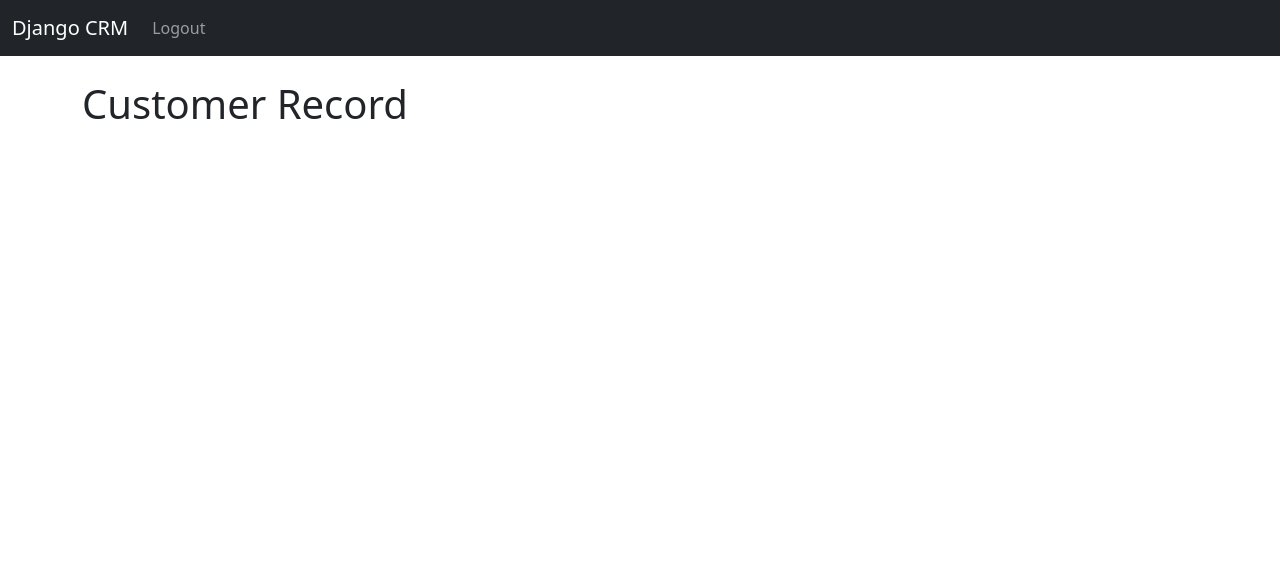
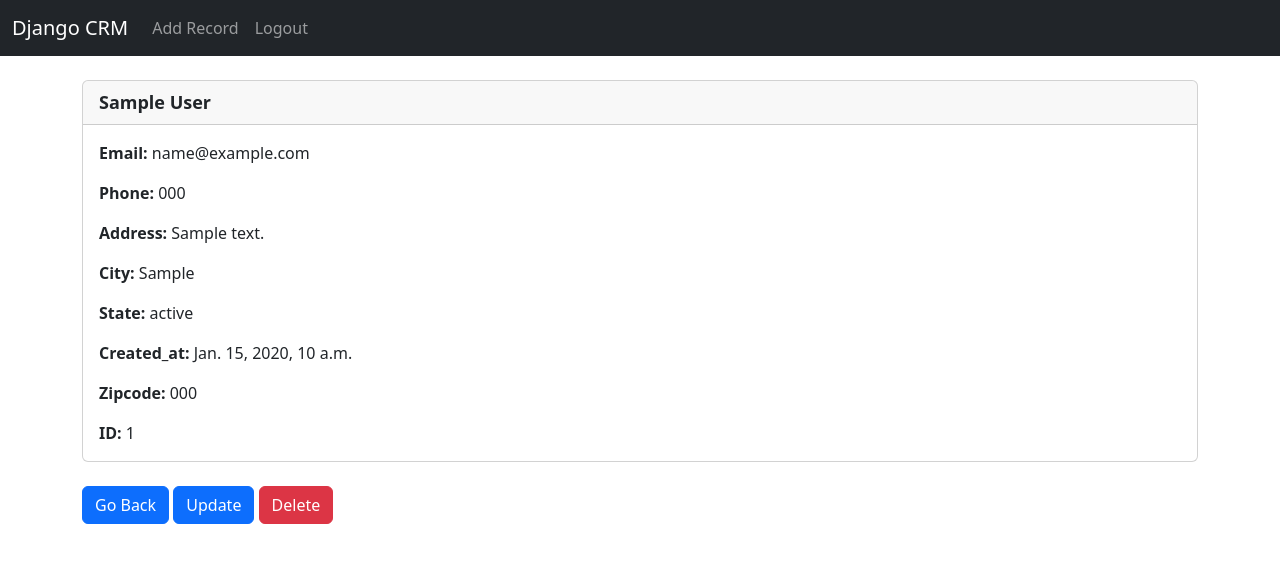
Before and after one commit to deveshsrivastava1212/Django-CRM, a Django app: page /record/1 in a window 1280 px wide. Shown: the top 563 px of the page. Run offline with Django 4.2, Linux system fonts and the light colour scheme; a user stored in the database is signed in; tables that the repository leaves empty hold one stand-in row (values such as "Sample post").

Commit message:
Add and Delete Records

```diff
--- a/website/templates/base.html
+++ b/website/templates/base.html
@@ -12,7 +12,7 @@
     <br/>
     {% if messages %}
       {% for message in messages %}
-      <div class="col-md-6 offset-3 alert alert-warning alert-dismissible fade show" role="alert">
+      <div class="alert alert-warning alert-dismissible fade show" role="alert">
         {{ message }}
         <button type="button" class="btn-close" data-bs-dismiss="alert" aria-label="Close"></button>
       </div>
--- a/website/templates/nav.html
+++ b/website/templates/nav.html
@@ -8,7 +8,9 @@
     <div class="collapse navbar-collapse" id="navbarSupportedContent">
       <ul class="navbar-nav me-auto mb-2 mb-lg-0">
         {% if user.is_authenticated %}
-
+        <li class="nav-item">
+          <a class="nav-link" href="{% url 'add_record' %}">Add Record</a>
+        </li>
         <li class="nav-item">
           <a class="nav-link" href="{% url 'logout' %}">Logout</a>
         </li>
--- a/website/templates/record.html
+++ b/website/templates/record.html
@@ -1,18 +1,45 @@
 {% extends 'base.html' %}
 {% block content %}
 
-<h1> Customer Record</h1>
+<div class="card">
 
-{{ record.first_name }} {{ recrod.last_name }}
-    {{ record.first_name }}
-    {{ record.last_name }}
-    {{ record.email }}
-    {{ record.phone }}
-    {{ record.address }}
-    {{ record.city }}
-    {{ record.state }}
-    {{ record.created_at }}
-    {{ record.zipcode }}
-    {{ record.id }}
+    <div class="card-header ">
+       <strong style = "font-size: large;">
+        {{ customer_record.first_name }}
+        {{ customer_record.last_name }}
+       </strong>
+    </div>
+
+    <div class="card-body">
+      <p class="card-text">
+        <strong>Email: </strong>{{ customer_record.email }}
+      </p>
+      <p class="card-text">
+        <strong>Phone: </strong>{{ customer_record.phone }}
+      </p>
+      <p class="card-text">
+        <strong>Address: </strong>{{ customer_record.address }}
+      </p>
+      <p class="card-text">
+        <strong>City: </strong>{{ customer_record.city }}
+      </p>
+      <p class="card-text">
+        <strong>State: </strong>{{ customer_record.state }}
+      </p>
+      <p class="card-text">
+        <strong>Created_at: </strong>{{ customer_record.created_at }}
+      </p>
+      <p class="card-text">
+        <strong>Zipcode: </strong>{{ customer_record.zipcode }}
+      </p>
+      <p class="card-text">
+        <strong>ID: </strong>{{ customer_record.id }}<br/>
+      </p>
+    </div>
+  </div>
+  <br/>
+  <a href="{% url 'home' %}" class="btn btn-primary">Go Back</a>
+  <a href="{% url 'update_record' %}" class="btn btn-primary">Update</a>
+  <a href="{% url 'delete_record' customer_record.id %}" class="btn btn-danger">Delete</a>
 
 {% endblock %}
--- a/website/urls.py
+++ b/website/urls.py
@@ -6,5 +6,7 @@ urlpatterns = [
     path('logout/', views.logout_user, name='logout'),
     path('register/', views.register_user, name = 'register'),
     path('record/<int:pk>',views.customer_record, name ='record'),
-
+    path('delete/<int:pk>', views.delete_record, name='delete_record'),
+    path('add_record/', views.add_record, name = 'add_record'),
+    path('update_record/<int:pk>', views.update_record, name = "update_record"),
 ]
--- a/website/views.py
+++ b/website/views.py
@@ -1,7 +1,7 @@
 from django.shortcuts import render, redirect
 from django.contrib.auth import authenticate, login, logout
 from django.contrib import messages
-from .forms import SignUpForm
+from .forms import SignUpForm, AddRecordForm
 from .models import Records
 
 # Create your views here.
@@ -25,10 +25,15 @@ def home(request):
         return render (request, 'home.html', {'records':records})
 
 
+# Logout the user
+
 def logout_user(request):
     logout(request)
     messages.success(request, "You Have Been Logged Out Successfully !")
     return redirect('home')
+
+
+# Register the user
 
 def register_user(request):
     if request.method == 'POST':
@@ -49,6 +54,9 @@ def register_user(request):
 
     return render(request, 'register.html', {'form':form})
 
+
+# Customer record  view
+
 def customer_record(request,pk):
     if request.user.is_authenticated:
         #look up the records
@@ -57,3 +65,48 @@ def customer_record(request,pk):
     else:
         messages.success(request, "You Must Be Logged In To View That Page ")
         return redirect('home')
+
+
+#Delete the Record
+
+def delete_record(request,pk):
+    if request.user.is_authenticated:
+        delete_it = Records.objects.get(id=pk)
+        delete_it.delete()
+        messages.success(request, "Records Deleted Successfully")
+        return redirect('home')
+    else:
+        messages.success(request, "You Must Be Logged In To Delete...")
+        return redirect('home')
+
+
+#Add record API
+
+def add_record(request):
+    form = AddRecordForm(request.POST or None)
+    if request.user.is_authenticated:
+        if request.method == 'POST':
+            if form.is_valid():
+                add_record = form.save()
+                messages.success(request, "Record Added Successfully....")
+                return redirect('home')
+        return render(request, 'add_record.html', {'form':form})
+    else:
+        messages.success(request, "You Must Be Logged In...")
+        return redirect('home')
+
+
+#update the record
+
+def update_record(request, pk):
+    if request.user.is_authenticated:
+        current_record = Records.objects.get(id=pk)
+        form = AddRecordForm(request.POST or None, instance=current_record)
+        if form.is_valid():
+            form.save()
+            messages.success(request,"Record Updated Successfully...")
+            return redirect('home')
+        return render(request, 'update_record.html', {'form':form})
+    else:
+        messages.success(request,"You Must Be Logged In...")
+        return redirect('home')
```
Also changed, not shown: website/forms.py (+21 -0 lines), website/templates/add_record.html (added, +16 -0 lines).
